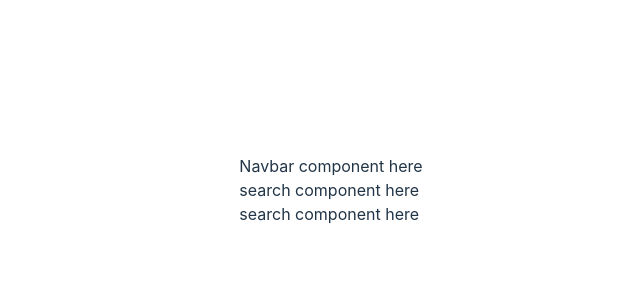
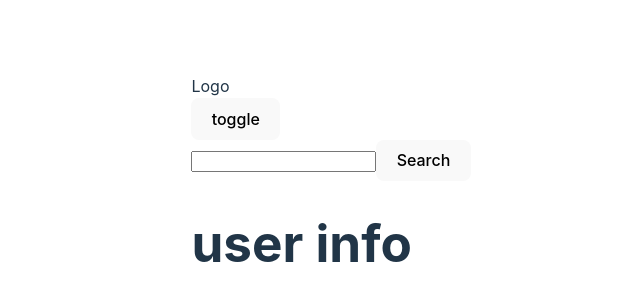
Before and after one commit to Hcmwebs/github-user-search, a React (Vite) app: page / in a window 1280 px wide. Shown: the part 210-510 px from the top of the page, without its empty margins (309-949 px from the left). Built offline with nearby package versions, Linux system fonts and the light colour scheme.

Commit message:
rendered the components accordingly

```diff
--- a/src/App.jsx
+++ b/src/App.jsx
@@ -1,4 +1,5 @@
 import React from 'react'
+import { Info, Navbar, Search } from './components'
 import { GlobalStyles } from './styles'
 
 const App = () => {
@@ -6,9 +7,10 @@ const App = () => {
 		<>
 			<GlobalStyles />
 			<div className='App'>
-				<div>Navbar component here</div>
-				<form>search component here</form>
-				<main>search component here</main>
+        <Navbar />
+        <Search />
+        <Info />
+
 			</div>
 		</>
 	)
--- a/src/components/Navbar.jsx
+++ b/src/components/Navbar.jsx
@@ -4,7 +4,7 @@ const Navbar = () => {
 	return (
 		<>
 			<div>Logo</div>
-			<button className='toggleBtn'></button>
+			<button className='toggleBtn'>toggle</button>
 		</>
 	)
 }
```
